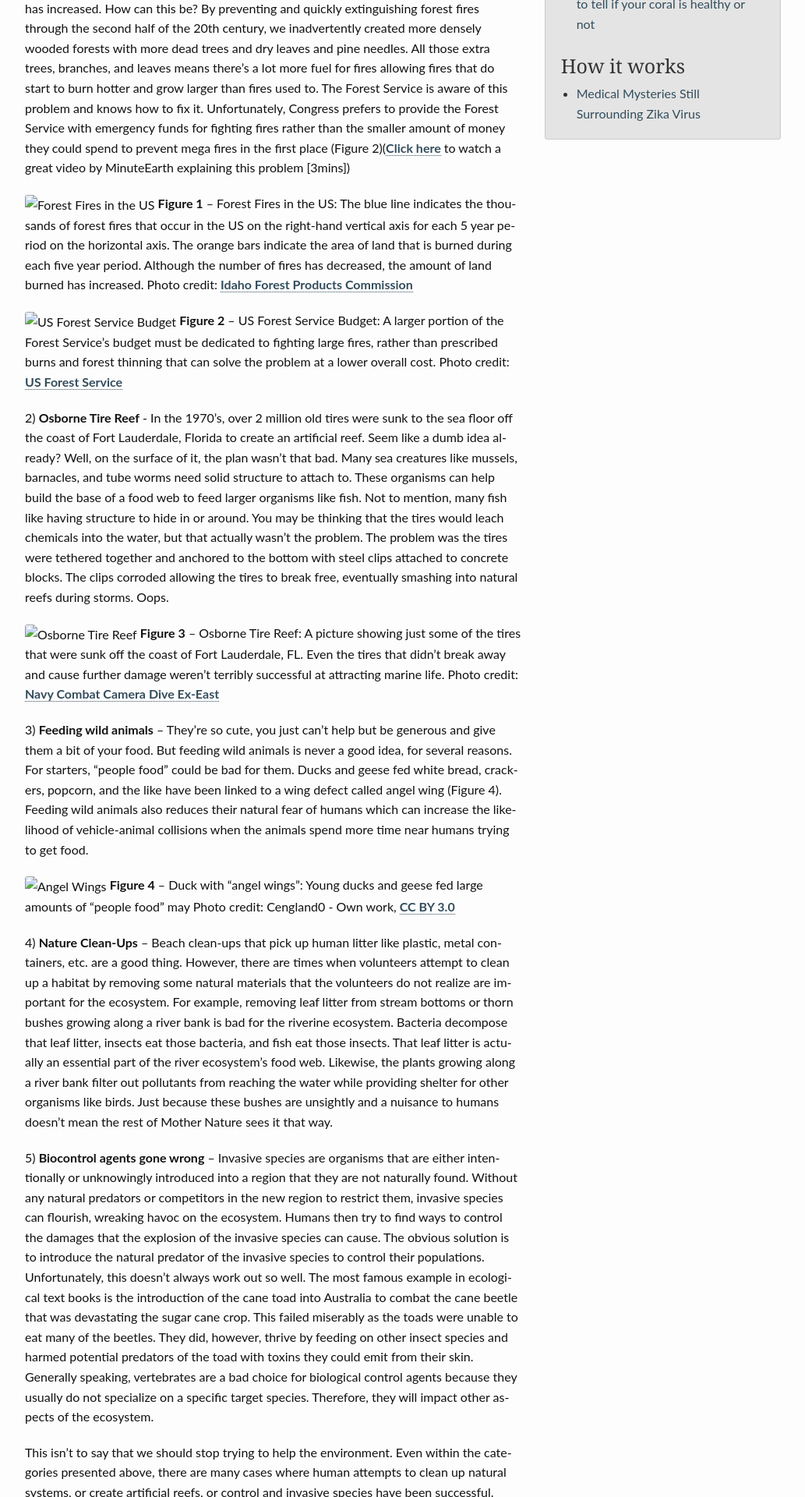
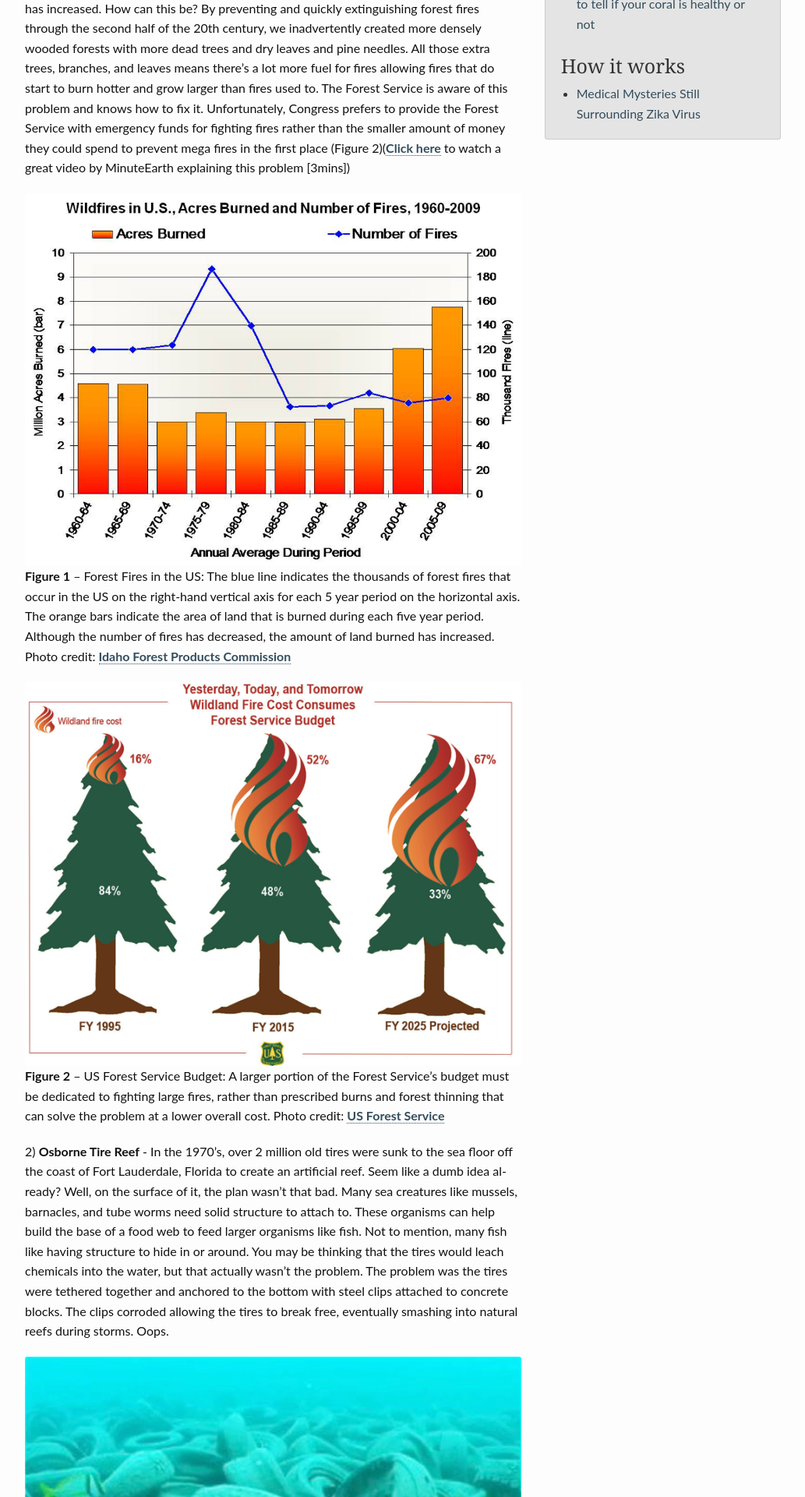
Before and after one commit to tguttata/thatslifesci-1, a Jekyll site: the page built from _posts/2015-10-13-5-ways-environment-DA.md, in a window 1280 px wide. Shown: the part 760-2680 px from the top of the page at 78% size, without its empty margins (123-1156 px from the left). Built offline with Jekyll 4.4.1, drawn with Linux system fonts in a browser that asks for light colours; comment, search, counter and statistics services are not loaded.

Commit message:
Update 2015-10-13-5-ways-environment-DA.md

```diff
--- a/_posts/2015-10-13-5-ways-environment-DA.md
+++ b/_posts/2015-10-13-5-ways-environment-DA.md
@@ -29,20 +29,20 @@ Humans negatively impact the environment in many ways: pollutants from industria
 
 1) **Forest fire prevention** – The US Forest Service was founded in 1905 with one of its main goals being to prevent and extinguish forest fires. To that end, it did a great job. The frequency of forest fires in the US has decreased since the 1970’s. However, while the number of fires that happen each year has decreased, the amount of land burned each year has increased. How can this be? By preventing and quickly extinguishing forest fires through the second half of the 20th century, we inadvertently created more densely wooded forests with more dead trees and dry leaves and pine needles. All those extra trees, branches, and leaves means there’s a lot more fuel for fires allowing fires that do start to burn hotter and grow larger than fires used to. The Forest Service is aware of this problem and knows how to fix it. Unfortunately, Congress prefers to provide the Forest Service with emergency funds for fighting fires rather than the smaller amount of money they could spend to prevent mega fires in the first place (Figure 2)([Click here](https://www.youtube.com/watch?v=NX1xnWPSjKg) to watch a great video by MinuteEarth explaining this problem [3mins])
 
-![Forest Fires in the US](environment1.png)
+![Forest Fires in the US](/images/environment1.png)
 **Figure 1** – Forest Fires in the US: The blue line indicates the thousands of forest fires that occur in the US on the right-hand vertical axis for each 5 year period on the horizontal axis. The orange bars indicate the area of land that is burned during each five year period. Although the number of fires has decreased, the amount of land burned has increased. Photo credit: [Idaho Forest Products Commission](http://www.idahoforests.org/fire.htm)
 
-![US Forest Service Budget](environment2.png)
+![US Forest Service Budget](/images/environment2.png)
 **Figure 2** – US Forest Service Budget: A larger portion of the Forest Service’s budget must be dedicated to fighting large fires, rather than prescribed burns and forest thinning that can solve the problem at a lower overall cost. Photo credit: [US Forest Service](http://www.fs.fed.us/about-agency/budget-performance/cost-fire-operations)
 
 2) **Osborne Tire Reef**  - In the 1970’s, over 2 million old tires were sunk to the sea floor off the coast of Fort Lauderdale, Florida to create an artificial reef. Seem like a dumb idea already? Well, on the surface of it, the plan wasn’t that bad. Many sea creatures like mussels, barnacles, and tube worms need solid structure to attach to. These organisms can help build the base of a food web to feed larger organisms like fish. Not to mention, many fish like having structure to hide in or around. You may be thinking that the tires would leach chemicals into the water, but that actually wasn’t the problem. The problem was the tires were tethered together and anchored to the bottom with steel clips attached to concrete blocks. The clips corroded allowing the tires to break free, eventually smashing into natural reefs during storms. Oops.
 
-![Osborne Tire Reef](environment3.png)
+![Osborne Tire Reef](/images/environment3.png)
 **Figure 3** – Osborne Tire Reef: A picture showing just some of the tires that were sunk off the coast of Fort Lauderdale, FL. Even the tires that didn’t break away and cause further damage weren’t terribly successful at attracting marine life. Photo credit: [Navy Combat Camera Dive Ex-East](https://commons.wikimedia.org/w/index.php?curid=7639120)
 
 3) **Feeding wild animals** – They’re so cute, you just can’t help but be generous and give them a bit of your food. But feeding wild animals is never a good idea, for several reasons.  For starters, “people food” could be bad for them. Ducks and geese fed white bread, crackers, popcorn, and the like have been linked to a wing defect called angel wing (Figure 4). Feeding wild animals also reduces their natural fear of humans which can increase the likelihood of vehicle-animal collisions when the animals spend more time near humans trying to get food.
 
-![Angel Wings](environment4.png)
+![Angel Wings](/images/environment4.png)
 **Figure 4** – Duck with “angel wings”: Young ducks and geese fed large amounts of “people food” may Photo credit: Cengland0 - Own work, [CC BY 3.0](https://commons.wikimedia.org/w/index.php?curid=4936599)
 
 4) **Nature Clean-Ups** – Beach clean-ups that pick up human litter like plastic, metal containers, etc. are a good thing. However, there are times when volunteers attempt to clean up a habitat by removing some natural materials that the volunteers do not realize are important for the ecosystem. For example, removing leaf litter from stream bottoms or thorn bushes growing along a river bank is bad for the riverine ecosystem. Bacteria decompose that leaf litter, insects eat those bacteria, and fish eat those insects. That leaf litter is actually an essential part of the river ecosystem’s food web. Likewise, the plants growing along a river bank filter out pollutants from reaching the water while providing shelter for other organisms like birds. Just because these bushes are unsightly and a nuisance to humans doesn’t mean the rest of Mother Nature sees it that way.
```
